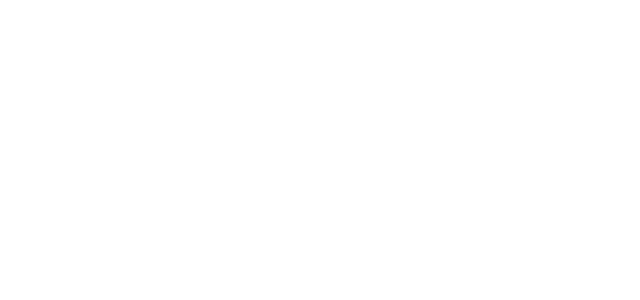
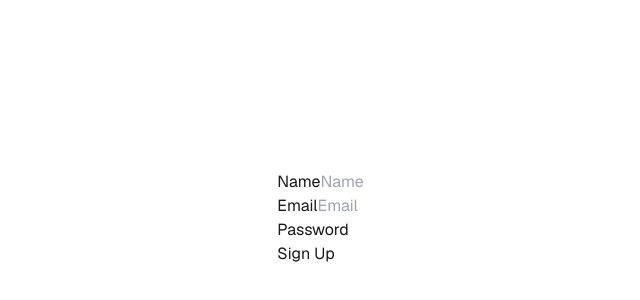
Before and after one commit to mohammadpirian/exchange, a Next.js app: page / in a window 1280 px wide. Shown: the part 182-482 px from the top of the page, without its empty margins (218-858 px from the left). Built offline with nearby package versions, Linux system fonts and the light colour scheme.

Commit message:
add SignupForm[Home]

```diff
--- a/app/page.tsx
+++ b/app/page.tsx
@@ -1,8 +1,13 @@
 "use client";
+
+import SignupForm from "@/modules/signup/formSignUp";
+
 export default function Home() {
   return (
     <div className="grid grid-rows-[20px_1fr_20px] items-center justify-items-center min-h-screen p-8 pb-20 gap-16 sm:p-20 font-[family-name:var(--font-geist-sans)]">
-      <main className="flex flex-col gap-8 row-start-2 items-center sm:items-start"></main>
+      <main className="flex flex-col gap-8 row-start-2 items-center sm:items-start">
+        <SignupForm />
+      </main>
     </div>
   );
 }
```
